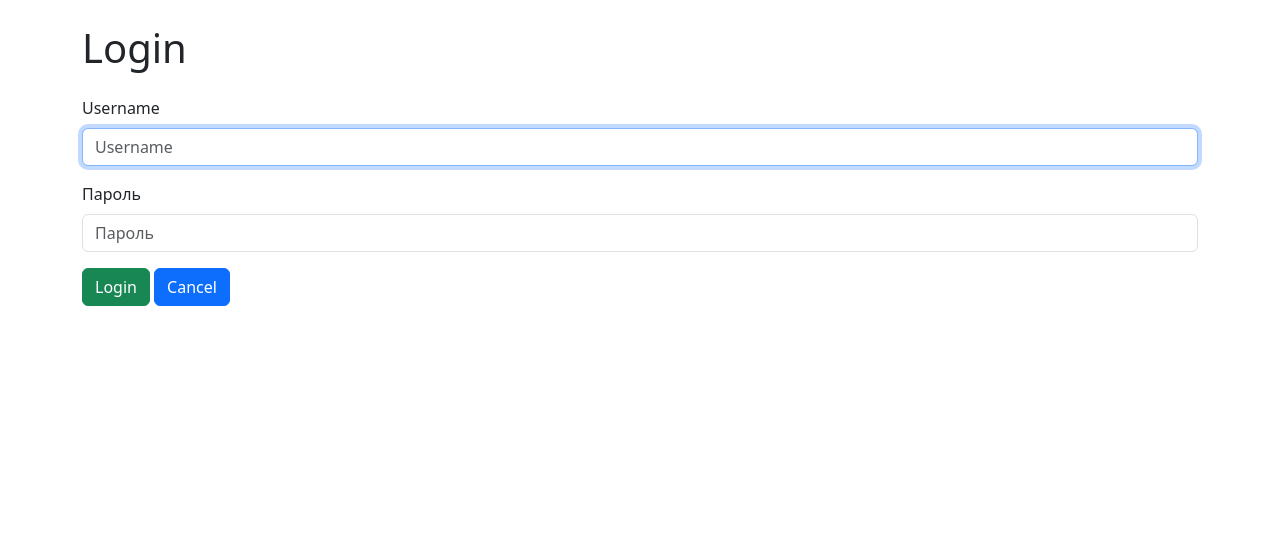
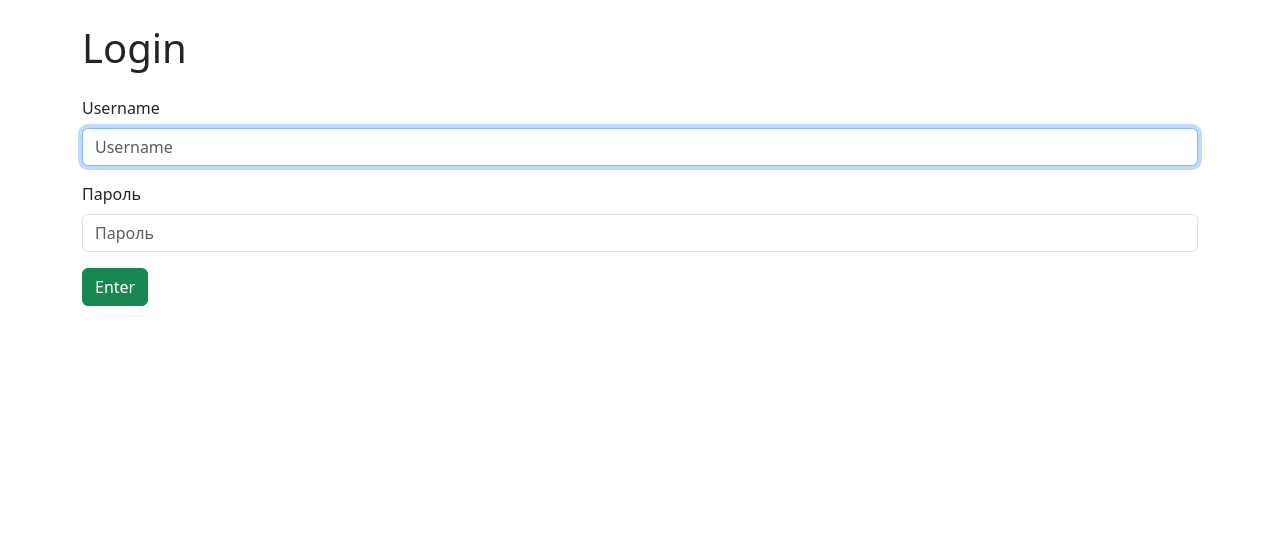
Before and after one commit to rasskazovilya/python-project-52, a Django app: page /login/ in a window 1280 px wide. Shown: the part 56-602 px from the top of the page. Run offline with Django 3.2, Linux system fonts and the light colour scheme; parts of the project's set-up code (start-up, migrations or seed data) failed here and were passed over; some libraries are stand-ins or nearby versions.

Commit message:
change login page

```diff
--- a/templates/login.html
+++ b/templates/login.html
@@ -8,7 +8,6 @@
 <form method="post">
     {% csrf_token %}
     {% bootstrap_form form %}
-    <input class="btn btn-success" type="submit" value="Login">
-    <input class="btn btn-primary" type="button" value="{% trans 'Cancel' %}" onclick="history.back();">
+    <input class="btn btn-success" type="submit" value="{% translate 'Enter' %}">
 </form>
 {% endblock %}
```
